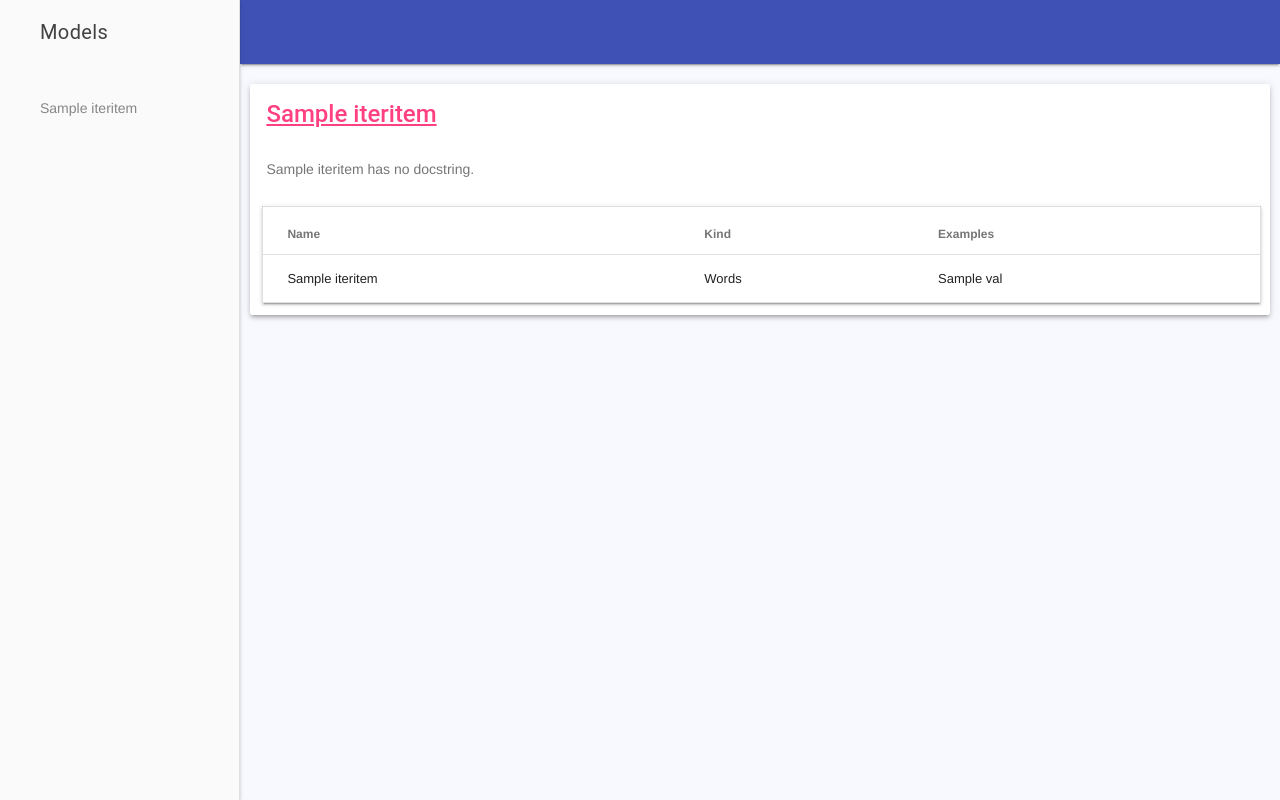
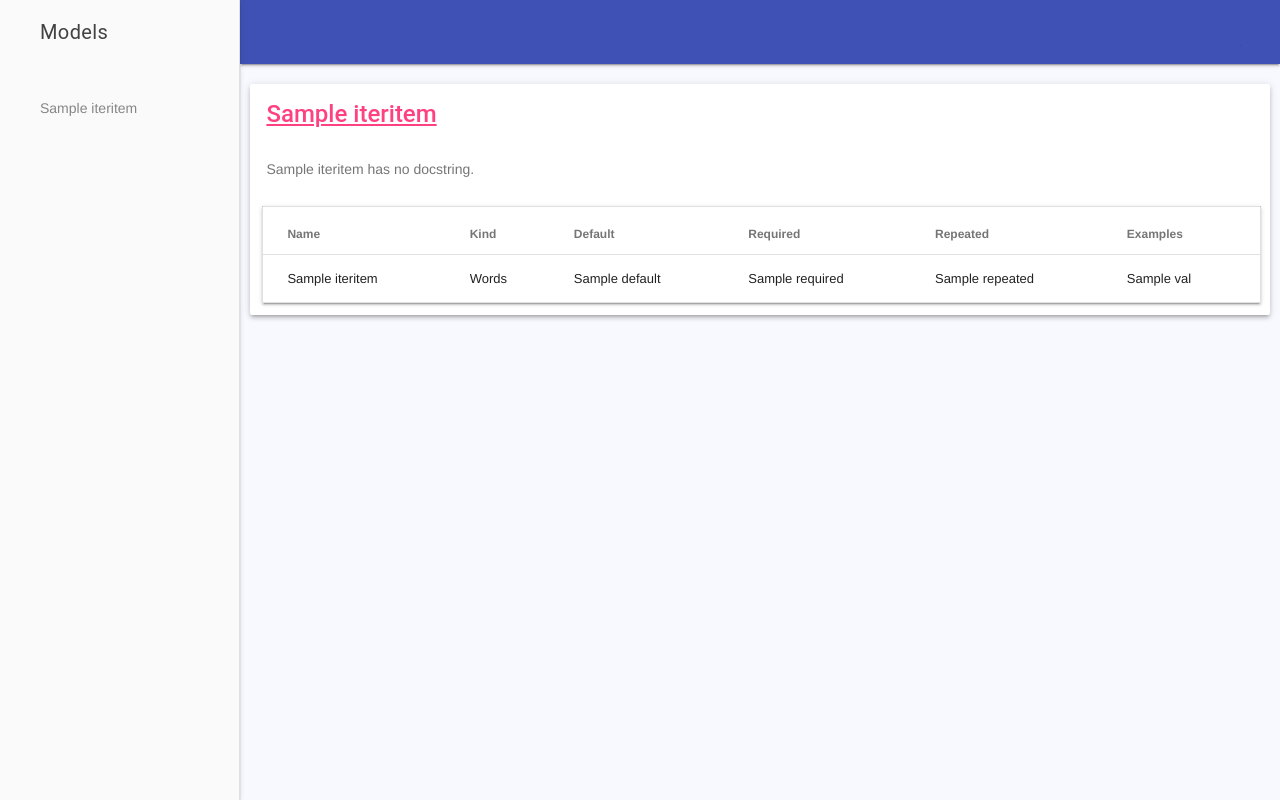
Before and after one commit to samedhi/gaend, a Python web app: template templates/documentation.html in a window 1280 px wide. Run offline with Jinja, Linux system fonts and the light colour scheme; the template is opened without the code that fills it: most values are stand-ins (such as "Sample title", 1, 10 or a date in 2020).

Commit message:
Add in default, repeated and required to doc table

```diff
--- a/templates/documentation.html
+++ b/templates/documentation.html
@@ -54,6 +54,9 @@
                 <thead>
                   <th class="mdl-data-table__cell--non-numeric">Name</th>
                   <th class="mdl-data-table__cell--non-numeric">Kind</th>
+                  <th class="mdl-data-table__cell--non-numeric">Default</th>
+                  <th class="mdl-data-table__cell--non-numeric">Required</th>
+                  <th class="mdl-data-table__cell--non-numeric">Repeated</th>
                   <th class="mdl-data-table__cell--non-numeric">Examples</th>
                 <thead>
                   {% for prop_name, prop_obj in model_dict.properties.iteritems() %}
@@ -62,6 +65,15 @@
                       <td class="mdl-data-table__cell--non-numeric"> {{ prop_name }} </td>
                       <td class="mdl-data-table__cell--non-numeric">
                         {{ prop_obj.propClass.__class__.__name__ | replace("Property","") }}
+                      </td>
+                      <td class="mdl-data-table__cell--non-numeric">
+                        {{ prop_obj.propClass._default }}
+                      </td>
+                      <td class="mdl-data-table__cell--non-numeric">
+                        {{ prop_obj.propClass._required }}
+                      </td>
+                      <td class="mdl-data-table__cell--non-numeric">
+                        {{ prop_obj.propClass._repeated }}
                       </td>
                       <td class="mdl-data-table__cell--non-numeric">
                         {% for e in prop_obj.vals %}
```
